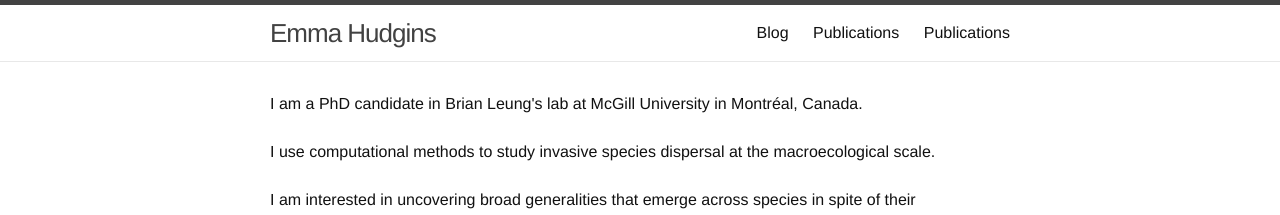
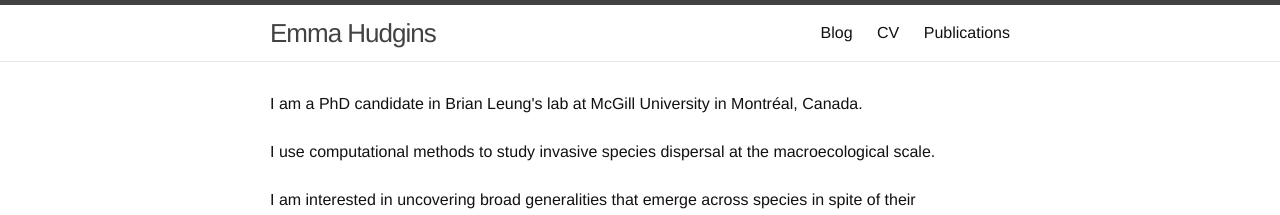
Before and after one commit to emmajhudgins/emmajhudgins.github.io, a Jekyll site: the page built from index.html, in a window 1280 px wide. Shown: the top 215 px of the page. Built offline with Jekyll 4.4.1, drawn with Linux system fonts in a browser that asks for light colours; nearby versions of some CDN libraries; some web fonts are replaced.

Commit message:
Update cv.md

```diff
--- a/cv.md
+++ b/cv.md
@@ -1,8 +1,8 @@
 ---
 
 layout: page
-title: "Publications"
-permalink: /publications
+title: "CV"
+permalink: /cv
 nav: true
 order: 2
 
```
